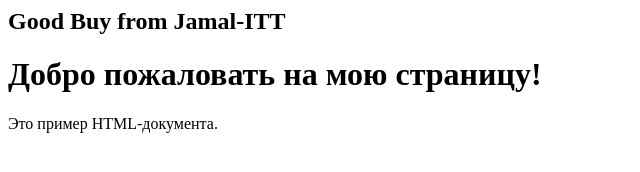
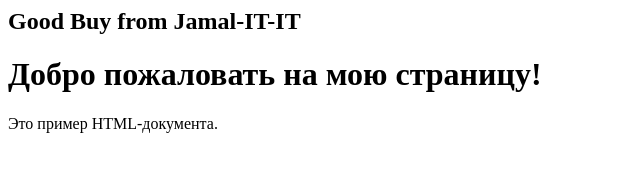
Before and after one commit to kamal444/app-for-jenkins, a plain HTML site: page index.html in a window 1280 px wide. Shown: the full height of the page, 0-640 px from the left. Drawn offline with Linux system fonts and the light colour scheme.

Commit message:
Update index.html

```diff
--- a/index.html
+++ b/index.html
@@ -5,7 +5,7 @@
     <title>Моя страница</title>
 </head>
 <body>
-    <h2>Good Buy from Jamal-ITT</h2>
+    <h2>Good Buy from Jamal-IT-IT</h2>
 	<h1>Добро пожаловать на мою страницу!</h1>
     <p>Это пример HTML-документа.</p>
 </body>
```
